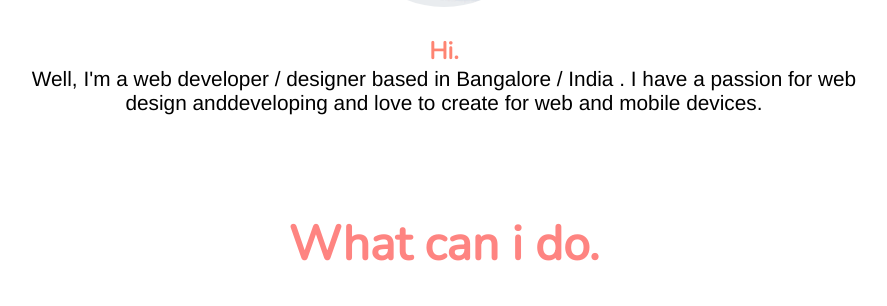
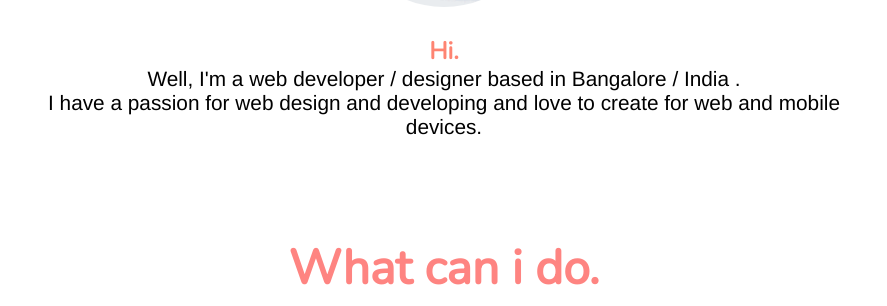
Before and after one commit to sroy94/roy, a plain HTML site: page index.html in a window 1280 px wide. Shown: the part 983-1289 px from the top of the page, without its empty margins (196-1083 px from the left). Drawn offline with nearby package versions, Linux system fonts and the light colour scheme; a web font is replaced by a local one.

Commit message:
added new change

```diff
--- a/index.html
+++ b/index.html
@@ -26,8 +26,7 @@
 
           <p style="padding-top: 0.5em; display: inline;">
             Well, I'm a web developer / designer based in Bangalore / India .
-
-              I have a passion for web design anddeveloping and
+              <br/>I have a passion for web design and developing and
               love to create for web and mobile devices.
           </p>
         </section>
@@ -56,7 +55,6 @@
               <p style="padding-top: 1em">
                 I'm a developer, so I know how to create your
                 website to run across devices using the latest
-
                 technologies available.
               </p>
             </div>
```
